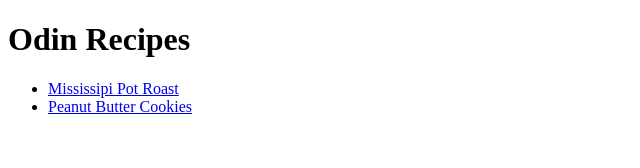
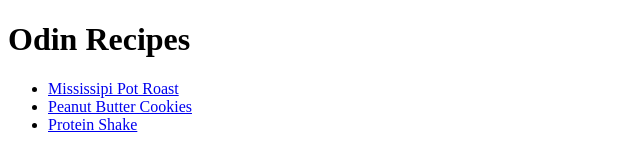
Before and after one commit to josephcsnyder/odin-recipes, a plain HTML site: page index.html in a window 1280 px wide. Shown: the whole page, without its empty margins (0-640 px from the left). Drawn offline with Linux system fonts and the light colour scheme.

Commit message:
Add link to shake recipe on index.html

```diff
--- a/index.html
+++ b/index.html
@@ -10,6 +10,7 @@
             <ul>
                 <li><a href="recipes/potroast.html">Mississipi Pot Roast</a></li>
                 <li><a href="recipes/pbcookies.html">Peanut Butter Cookies</a></li>
+                <li><a href="recipes/shake.html">Protein Shake</a></li>
             </ul>
         </p>
     </body>
```
